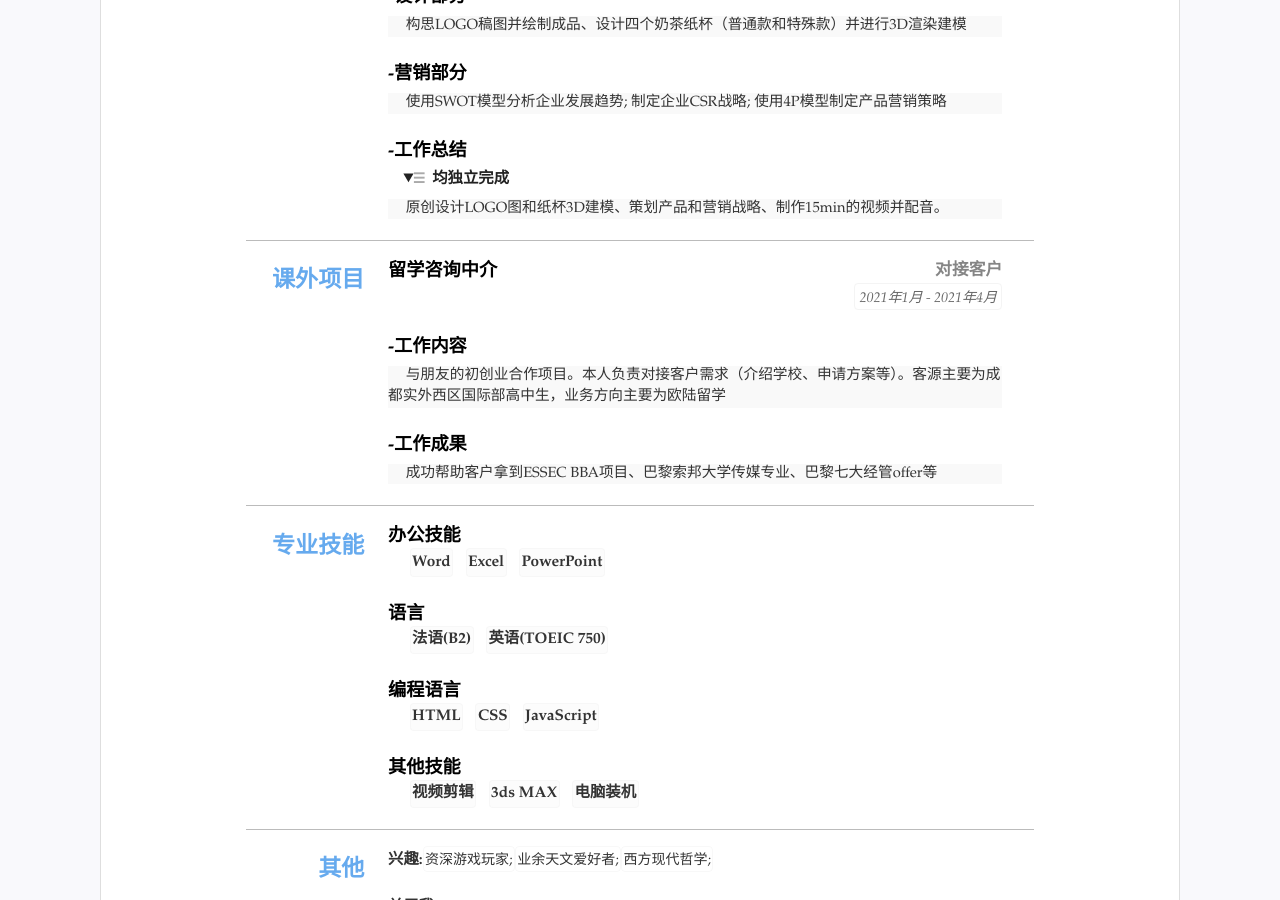
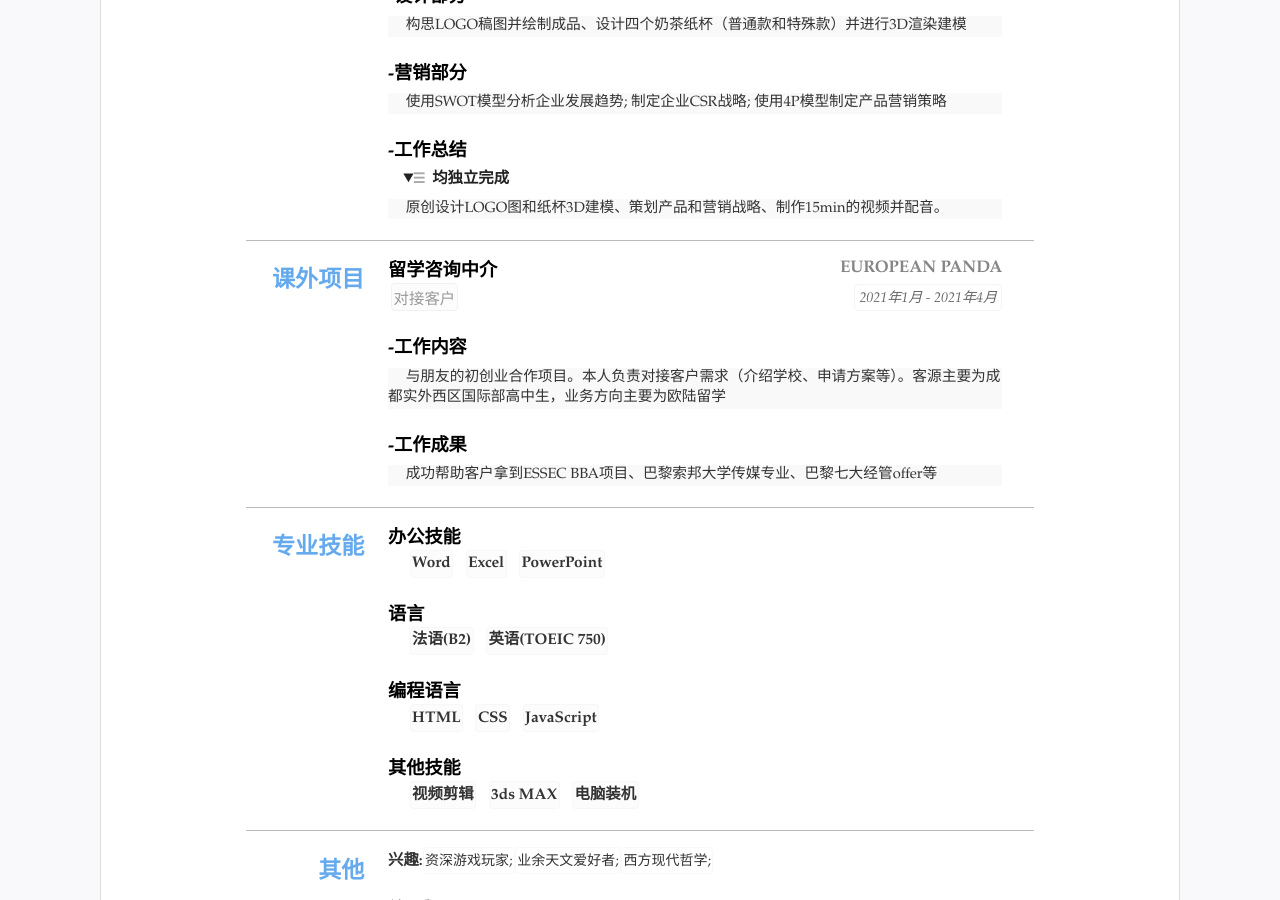
Before and after one commit to BWyiii/-, a Jekyll site: the page built from index.html, in a window 1280 px wide and 900 px high, scrolled down 460 px. Built offline with Jekyll 4.4.1, drawn with Linux system fonts in a browser that asks for light colours.

Commit message:
Update resume.yml

```diff
--- a/_data/resume.yml
+++ b/_data/resume.yml
@@ -55,7 +55,9 @@ main: #简历主要内容，
   name: 课外项目
   content:
   - title: 留学咨询中介
-    sub: 对接客户
+    sub: EUROPEAN PANDA
+    tags:
+    - 对接客户
     duration: 2021年1月 - 2021年4月
   - title: -工作内容
     detail: 与朋友的初创业合作项目。本人负责对接客户需求（介绍学校、申请方案等）。客源主要为成都实外西区国际部高中生，业务方向主要为欧陆留学
```
